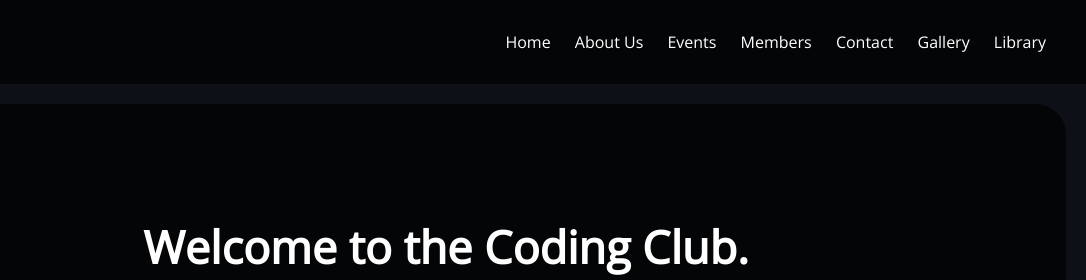
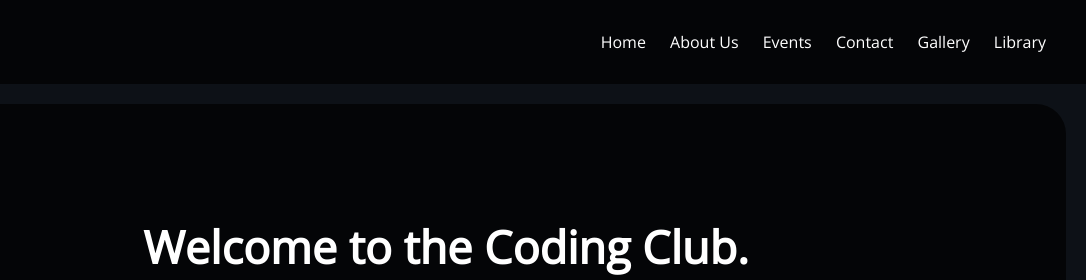
Before and after one commit to athuull/codingClub-frontend, a website built with webpack: page index.html in a window 1280 px wide. Shown: the top 280 px of the page, 194-1280 px from the left. Built offline with nearby package versions, Linux system fonts and the light colour scheme; some packages are replaced by stand-ins of ours; no server answers.

Commit message:
clean up

```diff
--- a/index.html
+++ b/index.html
@@ -21,7 +21,7 @@
 <li><a class="homeNav">Home</a></li>
 <li><a  class="aboutNav">About Us</a></li>
 <li><a class="eventsNav">Events</a></li>
-<li><a class="membersNav">Members</a></li>
+<!-- <li><a class="membersNav">Members</a></li> -->
 <li><a class="contactNav">Contact</a></li>
 <li><a class="galleryNav" href="gallery.html">Gallery</a></li>
 <li><a class="resourcesNav" href="library.html">Library</a></li>
```
